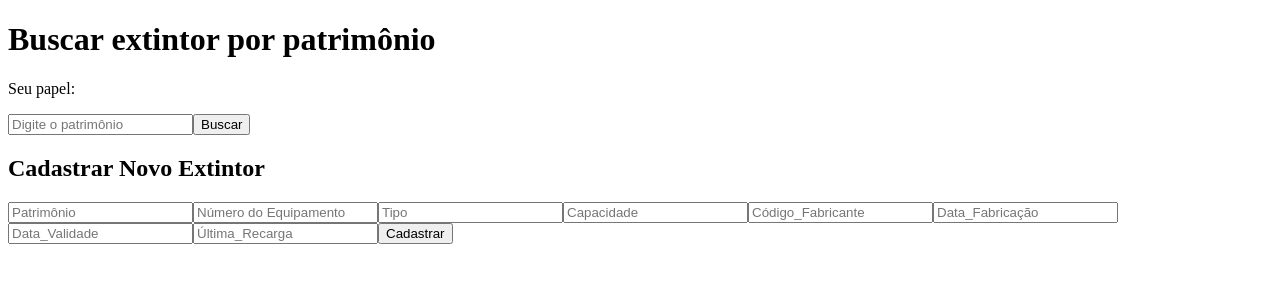
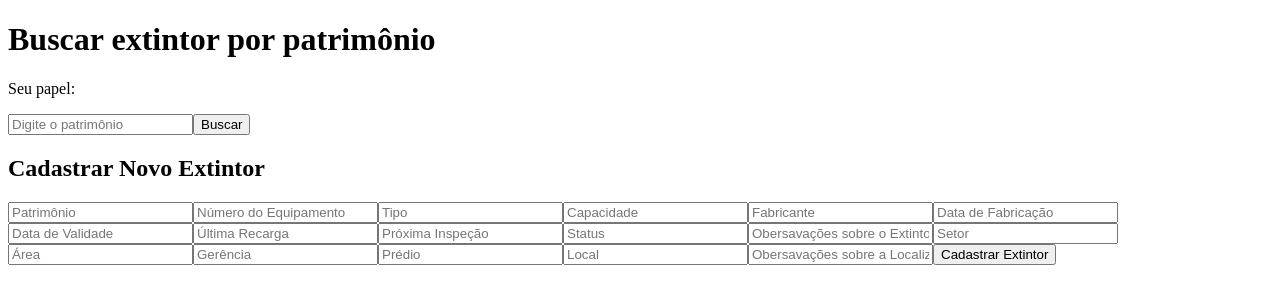
Before and after one commit to Pitucooh/PII_Extintor, a React (Create React App) app: page /busca in a window 1280 px wide. Shown: the top 304 px of the page. Built offline with nearby package versions, Linux system fonts and the light colour scheme.

Commit message:
updateee

```diff
--- a/package.json
+++ b/package.json
@@ -19,7 +19,9 @@
     "react": "^18.3.1",
     "react-dom": "^18.3.1",
     "react-router-dom": "^6.26.2",
-    "react-scripts": "^5.0.0"
+    "react-scripts": "^5.0.0",
+    "sweetalert2": "^11.14.3",
+    "sweetalert2-react-content": "^5.0.7"
   },
   "browserslist": {
     "production": [
--- a/src/Busca.js
+++ b/src/Busca.js
@@ -1,7 +1,10 @@
-// src/Busca.js
 import React, { useState, useRef, useEffect } from 'react';
 import QRious from 'qrious'; // Importando a biblioteca QRious para gerar QR codes
-import './index.css'; // Importando o arquivo CSS para estilos
+import './css/busca.css'; // Importando o arquivo CSS para estilos
+import Swal from 'sweetalert2';
+import withReactContent from 'sweetalert2-react-content';
+
+const MySwal = withReactContent(Swal);
 
 const QRCodeCanvas = ({ value }) => {
   const canvasRef = useRef(null);
@@ -24,9 +27,32 @@ const Busca = () => {
   const [resultados, setResultados] = useState([]);
   const [modalData, setModalData] = useState(null);
   const [setIsModalOpen] = useState(false);
-  const [novoExtintor, setNovoExtintor] = useState({});
+  const [novoExtintor, setNovoExtintor] = useState({
+    patrimonio: '',
+    num_equip: '',
+    tipo: '',
+    capacidade: '',
+    fabricante: '',
+    data_fabricacao: '',
+    data_validade: '',
+    ultima_recarga: '',
+    proxima_inspecao: '',
+    status: '',
+    observacoes: '',
+  });
+
+  const [novoLocal, setNovoLocal] = useState({
+    setor: '',
+    area: '',
+    gerencia: '',
+    predio: '',
+    local: '',
+    observacoes: '',
+  });
+
   const role = localStorage.getItem('role'); // Obtendo o papel do localStorage
 
+  //BUSCAR
   const handleSubmit = async (event) => {
     event.preventDefault();
 
@@ -48,26 +74,52 @@ const Busca = () => {
     }
 };
 
+//EDITAR
+// Função para abrir o modal de edição
 const abrirModal = (item) => {
   setModalData(item);
-    setIsModalOpen(true);
-  };
 
-  const closeModal = () => {
-    setIsModalOpen(false);
-  };
-
-
-  const handleEditSubmit = async (event) => {
-    event.preventDefault();
-    const formData = new FormData(event.target);
+  MySwal.fire({
+    title: 'Editar Extintor',
+    html: (
+      <form id="form-edit">
+        <input type="text" name="patrimonio" defaultValue={item.patrimonio || ''} placeholder="Patrimônio" />
+        <input type="text" name="num_equip" defaultValue={item.num_equip || ''} placeholder="Número do Equipamento" />
+        <input type="text" name="tipo" defaultValue={item.tipo || ''} placeholder="Tipo" />
+        <input type="text" name="capacidade" defaultValue={item.capacidade || ''} placeholder="Capacidade" />
+        <input type="text" name="fabricante" defaultValue={item.fabricante || ''} placeholder="Código do Fabricante" />
+        <input type="text" name="data_fabricacao" defaultValue={item.data_fabricacao || ''} placeholder="Data de Fabricação" />
+        <input type="text" name="data_validade" defaultValue={item.data_validade || ''} placeholder="Data de Validade" />
+        <input type="text" name="ultima_recarga" defaultValue={item.ultima_recarga || ''} placeholder="Última Recarga" />
+        <input type="text" name="data_insp" defaultValue={item.data_insp || ''} placeholder="Próxima Inspeção" />
+        <input type="text" name="status" defaultValue={item.status || ''} placeholder="Status" />
+        <input type="text" name="id_local" defaultValue={item.id_local || ''} placeholder="ID de Localização" />
+        <input type="text" name="observacao" defaultValue={item.observacao || ''} placeholder="Observações" />
+      </form>
+    ),
+    showCancelButton: true,
+    confirmButtonText: 'Salvar',
+    cancelButtonText: 'Cancelar',
+    preConfirm: () => {
+      const form = document.getElementById('form-edit');
+      const formData = new FormData(form);
       const updatedData = {};
       formData.forEach((value, key) => {
         updatedData[key] = value;
       });
+      return updatedData; // Retorna os dados atualizados
+    },
+  }).then((result) => {
+    if (result.isConfirmed) {
+      const updatedData = result.value; // Aqui obtemos os dados retornados
+      handleEditSubmit(updatedData); // Chama a função com os dados atualizados
+    }
+  });
+};
 
+  const handleEditSubmit = async (updatedData) => {
     try {
-      const response = await fetch(`http://localhost:3002/update/${modalData.id}`, {
+      const response = await fetch(`http://localhost:3002/update`, {
         method: 'PUT',
         headers: {
           'Content-Type': 'application/json',
@@ -81,19 +133,101 @@ const Busca = () => {
 
       const result = await response.json();
       console.log('Dados atualizados:', result.message);
-      closeModal();
 
-      setResultados(prevResultados => prevResultados.map(item => (item.id === modalData.id ? { ...item, ...updatedData } : item)));
+      setResultados(prevResultados => prevResultados.map(item => (item.patrimonio === updatedData.patrimonio ? { ...item, ...updatedData } : item))); // Use patrimonio para comparação
+      MySwal.fire('Sucesso!', 'Dados atualizados com sucesso.', 'success');
     } catch (error) {
       console.error('Erro ao enviar dados atualizados:', error);
+      MySwal.fire('Erro!', 'Não foi possível atualizar os dados.', 'error');
     }
   };
 
+// DELETAR
+const handleDelete = async (patrimonio) => {
+  // Confirmar a ação de cadastro com o usuário usando SweetAlert2
+  const { isConfirmed } = await Swal.fire({
+    title: 'Você tem certeza?',
+    text: 'Deseja excluir este extintor?',
+    icon: 'warning',
+    showCancelButton: true,
+    confirmButtonText: 'Sim, excluir!',
+    cancelButtonText: 'Não',
+  });
+
+  if (!isConfirmed) return;
+
+  try {
+    // Enviar requisição DELETE para o servidor
+    const response = await fetch('http://localhost:3002/delete', {
+      method: 'DELETE',
+      headers: {
+        'Content-Type': 'application/json',
+      },
+      body: JSON.stringify({ patrimonio }), // Passar o patrimônio do extintor a ser excluído
+    });
+
+    if (!response.ok) {
+      throw new Error('Erro na exclusão');
+    }
+
+    // Atualizar a lista de resultados após exclusão
+    setResultados(resultados.filter((item) => item.patrimonio !== patrimonio)); // Filtrar pelo patrimônio
+
+    // Exibir mensagem de sucesso
+    await Swal.fire({
+      title: 'Excluído!',
+      text: 'O extintor foi excluído com sucesso.',
+      icon: 'success',
+      confirmButtonText: 'OK',
+    });
+  } catch (error) {
+    console.error('Erro:', error);
+
+    // Exibir mensagem de erro
+    await Swal.fire({
+      title: 'Erro!',
+      text: 'Não foi possível excluir o extintor. Tente novamente.',
+      icon: 'error',
+      confirmButtonText: 'OK',
+    });
+  }
+};
+
+const handleChange = (e) => {
+  const { name, value } = e.target;
+
+  // Update novoExtintor state
+  if (name in novoExtintor) {
+    setNovoExtintor((prev) => ({
+      ...prev,
+      [name]: value || '',
+    }));
+  }
+  // Update novoLocal state
+  else if (name in novoLocal) {
+    setNovoLocal((prev) => ({
+      ...prev,
+      [name]: value || '',
+    }));
+  }
+};
+
+  //CADASTRAR
   const handleCadastroSubmit = async (event) => {
     event.preventDefault();
+    const { isConfirmed } = await Swal.fire({
+      title: 'Você tem certeza?',
+      text: 'Deseja cadastrar este extintor?',
+      icon: 'warning',
+      showCancelButton: true,
+      confirmButtonText: 'Sim, cadastrar!',
+      cancelButtonText: 'Não',
+    });
+
+    if (!isConfirmed) return;
 
     try {
-      const response = await fetch('http://localhost:3002/cadastrar', {
+      const response_1 = await fetch('http://localhost:3002/insertextintor', {
         method: 'POST',
         headers: {
           'Content-Type': 'application/json',
@@ -101,36 +235,42 @@ const Busca = () => {
         body: JSON.stringify(novoExtintor),
       });
 
-      if (!response.ok) {
-        throw new Error('Erro ao cadastrar extintor');
+      const response_2 = await fetch('http://localhost:3002/insertlocal', {
+        method: 'POST',
+        headers: {
+          'Content-Type': 'application/json',
+        },
+        body: JSON.stringify(novoLocal),
+      });
+
+      if (!response_1.ok) {
+        const errorData = await response_1.json();
+        throw new Error(errorData.message || 'Erro ao cadastrar extintor');
       }
 
-      const result = await response.json();
-      console.log('Extintor cadastrado:', result.message);
-      setNovoExtintor({});
-    } catch (error) {
-      console.error('Erro ao cadastrar extintor:', error);
+      if (!response_2.ok) {
+        const errorData = await response_2.json();
+        throw new Error(errorData.message || 'Erro ao cadastrar localização');
       }
-  };
 
-  const handleDelete = async (id) => {
-    if (window.confirm("Você tem certeza que deseja excluir este extintor?")) {
-      try {
-        const response = await fetch(`http://localhost:3002/delete/${id}`, {
-          method: 'DELETE',
+      const result_1 = await response_1.json();
+      const result_2 = await response_2.json();
+
+      Swal.fire({
+        title: 'Sucesso!',
+        text: result_1.message || result_2.message,
+        icon: 'success',
+        confirmButtonText: 'OK',
       });
 
-        if (!response.ok) {
-          throw new Error('Erro ao excluir extintor');
-        }
-
-        const result = await response.json();
-        console.log('Extintor excluído:', result.message);
-        setResultados(resultados.filter(item => item.id !== id));
-
     } catch (error) {
-        console.error('Erro ao excluir extintor:', error);
-      }
+      console.error('Erro ao cadastrar:', error);
+      Swal.fire({
+        title: 'Erro!',
+        text: error.message,
+        icon: 'error',
+        confirmButtonText: 'OK',
+      });
     }
   };
 
@@ -149,24 +289,35 @@ const Busca = () => {
         />
         <button type="submit">Buscar</button>
       </form>
-
       <div id="resultados">
         {resultados.map((item, index) => (
           <div key={index} className="resultado-item">
             {item.message ? (
               <p>{item.message}</p>
             ) : (
-              Object.entries(item).map(([key, value]) => (
-                <div key={key}>
-                  <strong>{key}:</strong> {typeof value === 'object' ? JSON.stringify(value) : value || 'não disponível'}<br />
-                </div>
-              ))
+              <>
+                <div><strong>Patrimônio:</strong> {item.patrimonio || 'Indisponível'}</div>
+                <div><strong>Número do Equipamento:</strong> {item.num_equip || 'Indisponível'}</div>
+                <div><strong>Tipo:</strong> {item.tipo || 'Indisponível'}</div>
+                <div><strong>Capacidade:</strong> {item.capacidade || 'Indisponível'}</div>
+                <div><strong>Código do Fabricante:</strong> {item.fabricante || 'Indisponível'}</div>
+                <div><strong>Data de Fabricação:</strong> {item.data_fabricacao || 'Indisponível'}</div>
+                <div><strong>Data de Validade:</strong> {item.data_validade || 'Indisponível'}</div>
+                <div><strong>Última Recarga:</strong> {item.ultima_recarga || 'Indisponível'}</div>
+                <div><strong>Próxima Inspeção:</strong> {item.data_insp || 'Indisponível'}</div>
+                <div><strong>Status:</strong> {item.status || 'Indisponível'}</div>
+                <div><strong>ID de Localização:</strong> {item.id_local || 'Indisponível'}</div>
+                <div><strong>QR Code:</strong> {item.qr_code || 'Indisponível'}</div>
+                <div><strong>Observações:</strong> {item.observacao || 'Indisponível'}</div>
+              </>
             )}
             {!item.message && (
               <>
+                {(role === 'admin' || role === 'operador') && (
                   <button onClick={() => abrirModal(item)}>Editar</button>
-                {role !== 'Operador' && ( // Condição para mostrar o botão de excluir
-                  <button onClick={() => handleDelete(item.id)}>Excluir</button>
+                )}
+                {role === 'admin' && (
+                  <button onClick={() => handleDelete(item.patrimonio)}>Excluir</button>
                 )}
                 {item.num_equip && <QRCodeCanvas value={item.num_equip} />}
               </>
@@ -174,66 +325,129 @@ const Busca = () => {
           </div>
         ))}
       </div>
-
       <h2>Cadastrar Novo Extintor</h2>
       <form onSubmit={handleCadastroSubmit}>
       <input
         type="text"
+        name="patrimonio"
         placeholder="Patrimônio"
-          value={novoExtintor.patrimonio || ''}
-          onChange={(e) => setNovoExtintor({ ...novoExtintor, patrimonio: e.target.value })}
-          required
+        value={novoExtintor.patrimonio}
+        onChange={handleChange}
       />
       <input
         type="text"
+        name="num_equip"
         placeholder="Número do Equipamento"
-          value={novoExtintor.num_equip || ''}
-          onChange={(e) => setNovoExtintor({ ...novoExtintor, num_equip: e.target.value })}
-          required
+        value={novoExtintor.num_equip}
+        onChange={handleChange}
       />
       <input
         type="text"
+        name="tipo"
         placeholder="Tipo"
-          value={novoExtintor.tipo || ''}
-          onChange={(e) => setNovoExtintor({ ...novoExtintor, tipo: e.target.value })}
-          required
+        value={novoExtintor.tipo}
+        onChange={handleChange}
       />
       <input
         type="text"
+        name="capacidade"
         placeholder="Capacidade"
-          value={novoExtintor.capacidade || ''}
-          onChange={(e) => setNovoExtintor({ ...novoExtintor, capacidade: e.target.value })}
-          required
+        value={novoExtintor.capacidade}
+        onChange={handleChange}
       />
       <input
         type="text"
-          placeholder="Código_Fabricante"
-          value={novoExtintor.fabricante || ''}
-          onChange={(e) => setNovoExtintor({ ...novoExtintor, fabricante: e.target.value })}
-          required
+        name="fabricante"
+        placeholder="Fabricante"
+        value={novoExtintor.fabricante}
+        onChange={handleChange}
       />
       <input
         type="text"
-          placeholder="Data_Fabricação"
-          value={novoExtintor.data_fabricacao || ''}
-          onChange={(e) => setNovoExtintor({ ...novoExtintor, data_fabricacao: e.target.value })}
-          required
+        name="data_fabricacao"
+        placeholder="Data de Fabricação"
+        value={novoExtintor.data_fabricacao}
+        onChange={handleChange}
       />
       <input
         type="text"
-          placeholder="Data_Validade"
-          value={novoExtintor.data_validade || ''}
-          onChange={(e) => setNovoExtintor({ ...novoExtintor, data_validade: e.target.value })}
-          required
+        name="data_validade"
+        placeholder="Data de Validade"
+        value={novoExtintor.data_validade}
+        onChange={handleChange}
       />
       <input
         type="text"
-          placeholder="Última_Recarga"
-          value={novoExtintor.ultima_recarga || ''}
-          onChange={(e) => setNovoExtintor({ ...novoExtintor, ultima_recarga: e.target.value })}
-          required
+        name="ultima_recarga"
+        placeholder="Última Recarga"
+        value={novoExtintor.ultima_recarga}
+        onChange={handleChange}
       />
-        <button type="submit">Cadastrar</button>
+      <input
+        type="text"
+        name="proxima_inspecao"
+        placeholder="Próxima Inspeção"
+        value={novoExtintor.proxima_inspecao}
+        onChange={handleChange}
+      />
+      <input
+        type="text"
+        name="status"
+        placeholder="Status"
+        value={novoExtintor.status}
+        onChange={handleChange}
+      />
+        <input
+        type="text"
+        name="observacoes"
+        placeholder="Obersavações sobre o Extintor"
+        value={novoExtintor.observacoes}
+        onChange={handleChange}
+      />
+      {/* Campos de Localização */}
+      <input
+        type="text"
+        name="localizacao.setor"
+        placeholder="Setor"
+        value={novoLocal.setor}
+        onChange={handleChange}
+      />
+      <input
+        type="text"
+        name="localizacao.area"
+        placeholder="Área"
+        value={novoLocal.area}
+        onChange={handleChange}
+      />
+      <input
+        type="text"
+        name="localizacao.gerencia"
+        placeholder="Gerência"
+        value={novoLocal.gerencia}
+        onChange={handleChange}
+      />
+      <input
+        type="text"
+        name="localizacao.predio"
+        placeholder="Prédio"
+        value={novoLocal.predio}
+        onChange={handleChange}
+      />
+      <input
+        type="text"
+        name="localizacao.local"
+        placeholder="Local"
+        value={novoLocal.local}
+        onChange={handleChange}
+      />
+       <input
+        type="text"
+        name="localizacao.observacoes"
+        placeholder="Obersavações sobre a Localização"
+        value={novoLocal.observacoes}
+        onChange={handleChange}
+      />
+      <button type="submit">Cadastrar Extintor</button>
     </form>
     </div>
   );
--- a/src/Tela_Inicial.js
+++ b/src/Tela_Inicial.js
@@ -1,7 +1,7 @@
 // src/Tela_Inicial
 import React from 'react';
 import { useNavigate } from 'react-router-dom';
-import './Tela_Inicial.css';
+import './css/Tela_Inicial.css';
 
 const Tela_Inicial = () => {
   const navigate = useNavigate();
--- a/src/index.js
+++ b/src/index.js
@@ -1,7 +1,6 @@
 import React from 'react'; // Importação do React
 import ReactDOM from 'react-dom/client'; // Importando ReactDOM
 import App from './App'; // Importando o componente App do arquivo App.js
-import './index.css'; // Importando o CSS
 
 // Renderizando o componente App no elemento root do HTML
 const root = ReactDOM.createRoot(document.getElementById('root'));
```
Also changed, not shown: src/servidor.js (+111 -46 lines), src/css/Tela_Inicial.css (renamed from src/Tela_Inicial.css), src/css/busca.css (renamed from src/index.css), 1 other file (tests, documents, lock files or other folders). Lines whose indentation alone changed are shown as unchanged.
